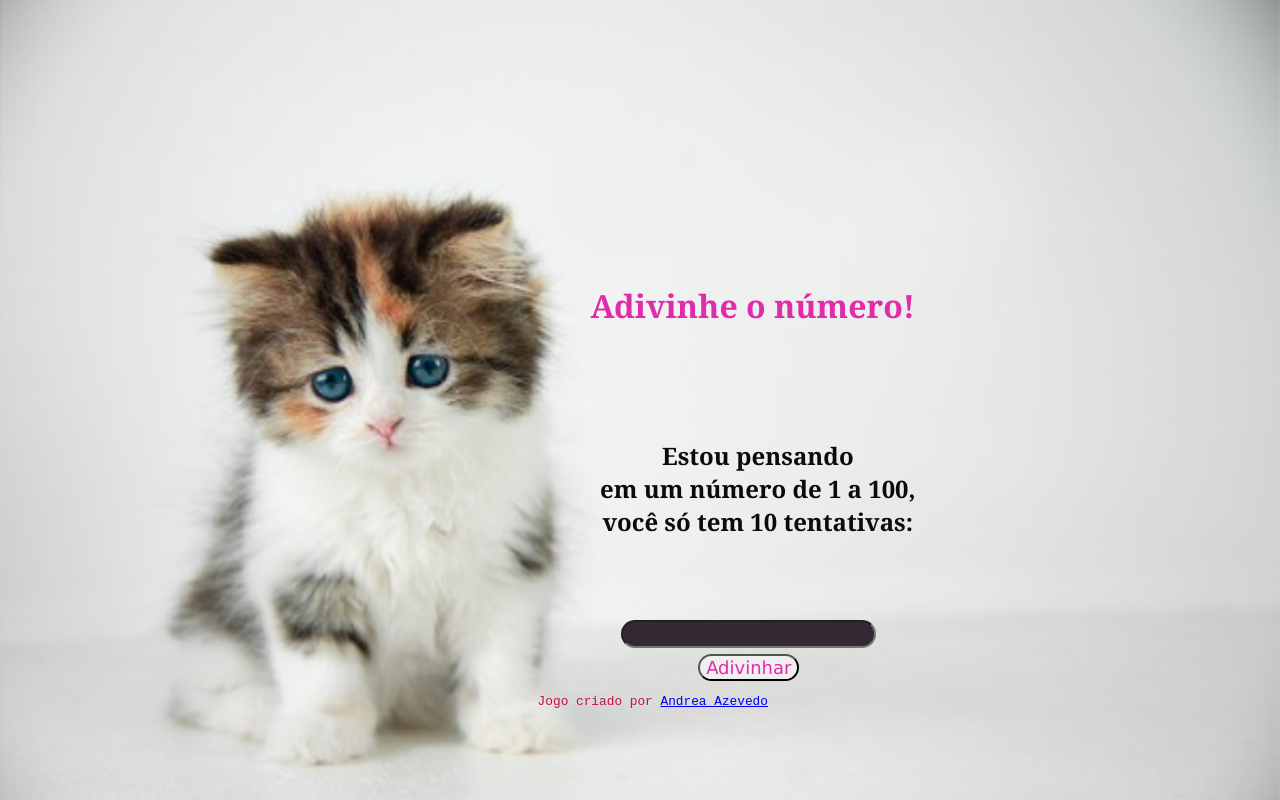
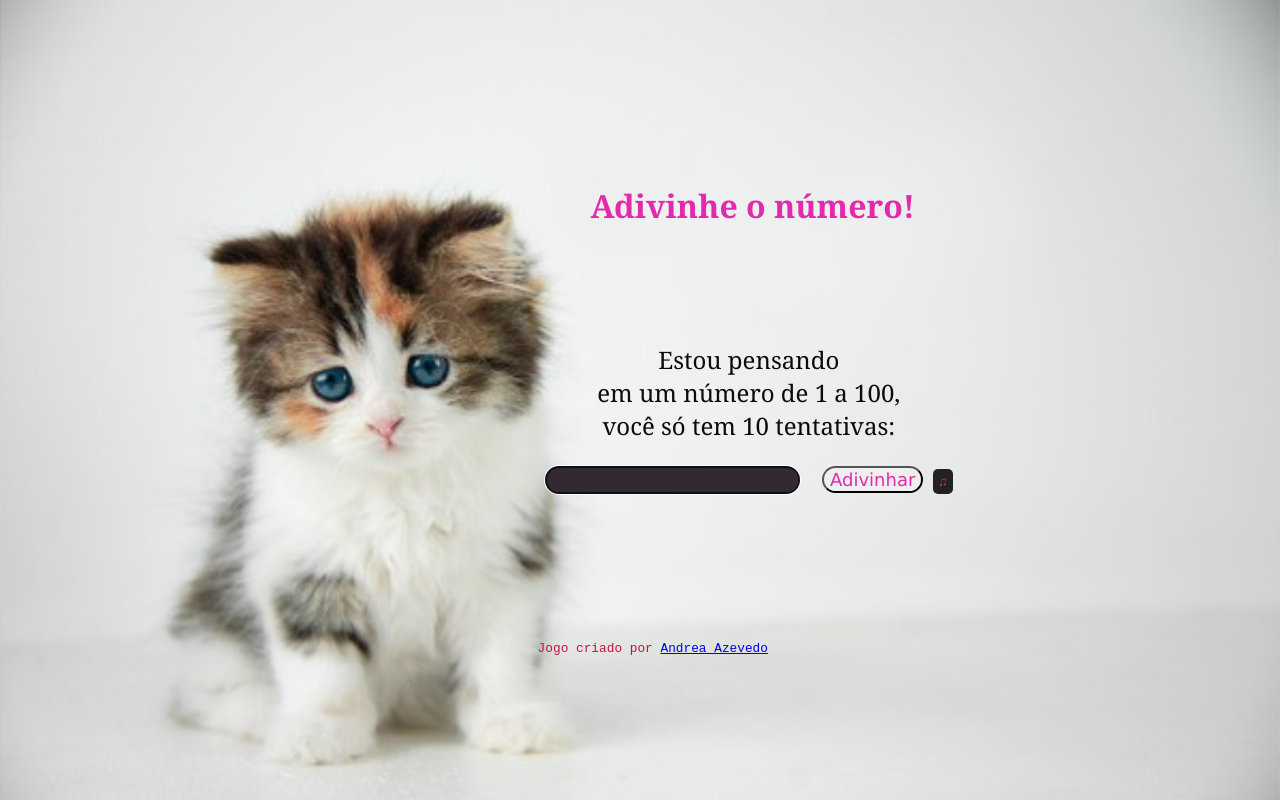
Before and after one commit to AndreaAzevedoT/Jogo-Adivinhacao, a website: page index.html in a window 1280 px wide. Drawn offline with Linux system fonts and the light colour scheme.

Commit message:
Clear Code

```diff
--- a/index.html
+++ b/index.html
@@ -6,28 +6,41 @@
     <meta name="viewport" content="width=device-width, initial-scale=1.0">
     <title>Jogo da Adivinhação</title>
     <link rel="stylesheet" href="style.css">
-    <script type="text/javascript" src="script.js"></script>
 </head>
-<body>
+<body onload="inicio()">
 
 
-    <h1>Adivinhe o número!</h1>
+    <div id="tituloinicial"> <h1>Adivinhe o número!</h1> </div>
 
-    <h4> Estou pensando <br/>
+    <p id="subtitulo"> Estou pensando <br/>
          em um número de 1 a 100, <br/>
-        você só tem 10 tentativas:<br/> </h4>
+        você só tem 10 tentativas:<br/></p>
 
 
-    <input type="text" id="numeroChute" onclick="tocarMusicaDeFundo()"><br/>
+    <input
+    type="text"
+    id="numeroChute"
+    onclick='tocarMusicaDeFundo()'>
+
+
 
     <button onclick="verificaChute()" id="botaoChute"> Adivinhar</button>
 
+    <audio preload autoplay loop
+          id='musicaFundo'
+          src="Musica_Suspense.mp3"></audio>
 
-
+          <button
+          id='btnSom'
+          class='botao'
+          onClick=ativarDesativarMusica()
+      >&#9835; </button>
 
     <footer id="rodape">
         <p>Jogo criado por <a href="https://github.com/AndreaAzevedoT" target="_blank">Andrea Azevedo</a> </p>
     </footer>
 
+    <script src="script.js"></script>
+
 </body>
 </html>
--- a/script.js
+++ b/script.js
@@ -1,7 +1,9 @@
+function inicio(){
 //carregar site antes do alerta de desafio para jogar
 setTimeout(function(){
     alert("Você se considera bom em adivinhação? Vamos jogar um jogo!");
 },300);
+}
 
 function mostra(mensagem) {
     document.write("<h3>" + mensagem + "</h3>")
@@ -46,6 +48,7 @@ const numeroMaximoTentativas = 11;
 let numeroTentativas = 1;
 let numeroPensado = sorteia(100);
 console.log(numeroPensado)
+let musica = document.querySelector('#musicaDeFundo')
 let campoChute = document.getElementById("numeroChute");
 
 campoChute.focus();
@@ -97,3 +100,15 @@ campoChute.addEventListener("keypress", function(cliqueEnter) {
         document.getElementById("botaoChute").click();
     }
 });
+
+function tocarMusicaDeFundo(){
+    musica.play()
+}
+
+function ativarDesativarMusica(){
+    if(musica.muted){
+        musica.muted = false;
+    } else {
+        musica.muted = true;
+    }
+}
--- a/style.css
+++ b/style.css
@@ -8,7 +8,7 @@ html, body {
 body{
     font-family:'JetBrains Mono', monospace;
     text-align: center;
-    padding-top: 240px;
+    padding-top: 140px;
     margin: 1%;
     background-image: url("Gato-filhote-7.jpg");
     background-size: cover;
@@ -16,7 +16,7 @@ body{
 
 }
 
-h1 {
+#tituloinicial {
     font-weight: bold;
     padding-bottom: 30px;
     color: rgb(226, 43, 171);
@@ -24,10 +24,10 @@ h1 {
     font-family: Cambria, Cochin, Georgia, Times, 'Times New Roman', serif;
 }
 
-h4 {
+#subtitulo {
     font-size: x-large;
     color: rgb(12, 10, 11);
-    padding: 10px 90px 50px 300px;
+    margin-left: 15%;
     font-family: Cambria, Cochin, Georgia, Times, 'Times New Roman', serif;
 }
 
@@ -35,7 +35,7 @@ h4 {
    color:rgb(226, 43, 171);
    font-size: large;
    border-radius: 30px;
-   margin-left: 15%;
+   margin-left: 1%;
   font-family: Verdana, Geneva, Tahoma, sans-serif;
 }
 
@@ -53,5 +53,17 @@ h4 {
         text-align: center;
         font-size: 0.8em;
         position: absolute;
+        margin-top: 10%;
         width: 100%;
     }
+
+
+       #btnSom {
+        padding: 5px;
+        border: 0;
+        border-radius: 5px;
+        background: #222;
+        color: #f80880;
+        cursor: pointer;
+        outline: none;
+    }
```
